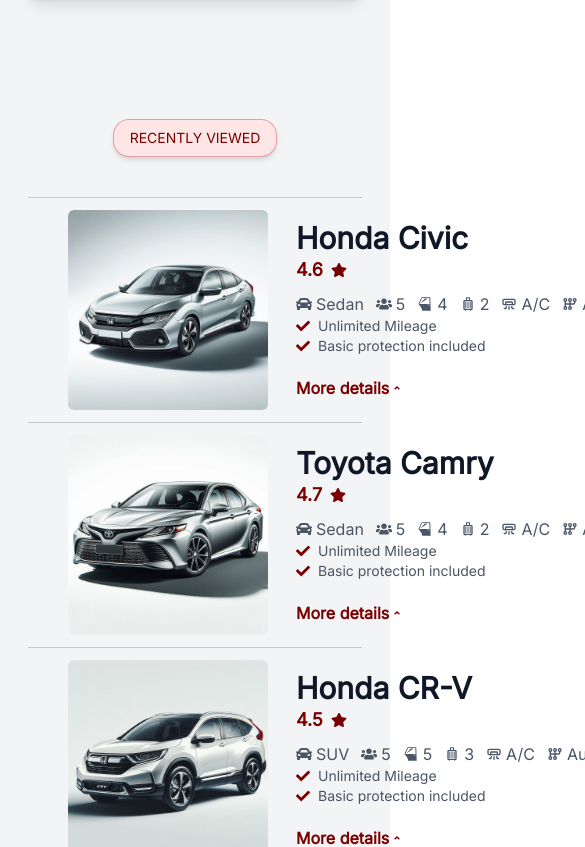
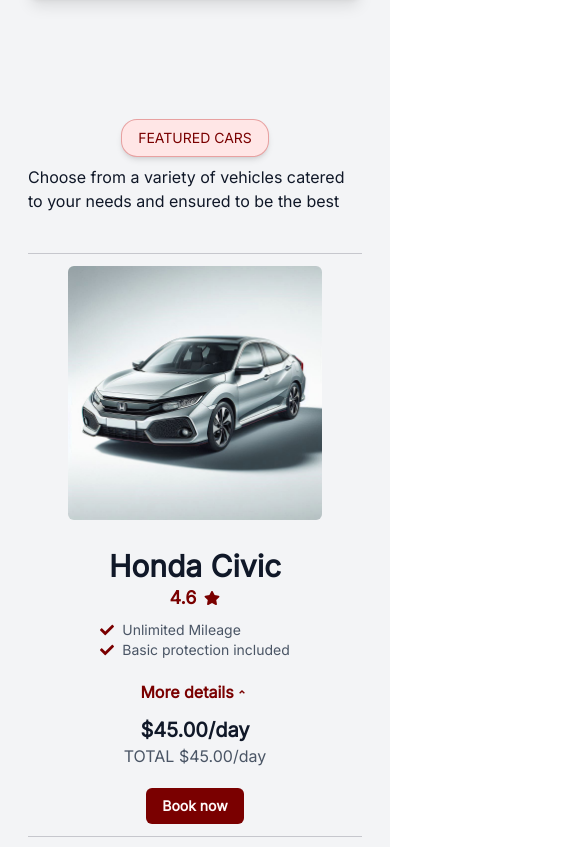
Before and after one commit to iam-Dianne/CarHop-client, a React (Vite) app: page / in a window 390 px wide. Shown: the part 1323-2170 px from the top of the page, 585 px wide, since content can reach past the window. Built offline with nearby package versions, Linux system fonts and the light colour scheme.

Commit message:
responsive featured cars section

```diff
--- a/src/assets/components/CarCard.tsx
+++ b/src/assets/components/CarCard.tsx
@@ -19,20 +19,20 @@
     <>
       {limitCars.map((car) => (
         <div className="w-full py-3 px-10 border-t border-gray-900/20">
-          <div key={car.id} className="flex gap-7">
+          <div key={car.id} className="flex flex-col lg:flex-row gap-7">
             <img
               src={car.image}
               alt={car.name}
-              className="h-[200px] rounded-md"
+              className="w-[400px] sm:w-[300px] lg:w-[250px] rounded-md self-center"
             />
-            <div className="w-full flex items-center justify-between">
-              <div>
+            <div className="w-full flex flex-col lg:flex-row items-center justify-between gap-3">
+              <div className="flex flex-col items-center lg:items-start">
                 <h1 className="font-bold text-3xl">{car.name}</h1>
                 <h2 className="flex items-center gap-2 text-primary mb-2">
                   <span className="text-lg font-bold">{car.rating}</span>{" "}
                   <FaStar />
                 </h2>
-                <ul className="text-gray-600 flex gap-3">
+                <ul className="text-gray-600 hidden lg:flex gap-3">
                   <li className="flex items-center gap-1">
                     <FaCar />
                     {car.type}
@@ -88,7 +88,7 @@
                   </span>
                 </button>
               </div>
-              <div className="text-right">
+              <div className="flex flex-col items-center lg:items-end">
                 <h1 className="text-xl font-bold ">
                   ${car.pricePerDay}.00/day
                 </h1>
@@ -105,7 +105,7 @@
             } my-10`}
           >
             <h3 className="text-lg font-bold mb-2">Full Details</h3>
-            <ul className="text-gray-600 flex gap-3 mb-4">
+            <ul className="text-gray-600 flex flex-col lg:flex-row gap-3 mb-4">
               <li className="flex items-center gap-1">
                 <FaCar />
                 {car.type}
--- a/src/assets/components/HomepageSections/FeaturedCars.tsx
+++ b/src/assets/components/HomepageSections/FeaturedCars.tsx
@@ -8,7 +8,11 @@
 
   return (
     <div className="mt-20 flex flex-col items-center">
-      <Caption label="RECENTLY VIEWED" className="mb-10" />
+      <Caption label="FEATURED CARS" className="mb-2" />
+      <p className="mb-10">
+        Choose from a variety of vehicles catered to your needs and ensured to
+        be the best
+      </p>
       <CarCard />
       <Button
         label="Browse more >"
--- a/src/assets/components/LayoutComponents/Footer.tsx
+++ b/src/assets/components/LayoutComponents/Footer.tsx
@@ -4,7 +4,7 @@
 const Footer = () => {
   return (
     <footer className="bg-gray-100/40 backdrop-blur-md text-gray-800 mt-12 border-t border-gray-300 ">
-      <div className="mx-auto px-10 py-10 flex flex-wrap  sm:flex sm:justify-between space-y-5 gap-10 sm:px-20 2xl:px-[350px] ">
+      <div className="mx-auto px-10 py-10 flex flex-wrap  sm:flex sm:justify-between space-y-5 gap-5 sm:px-20 2xl:px-[350px] ">
         {/* Brand */}
         <div className="grow">
           <div className="brand h-12 flex items-center text-primary">
```
